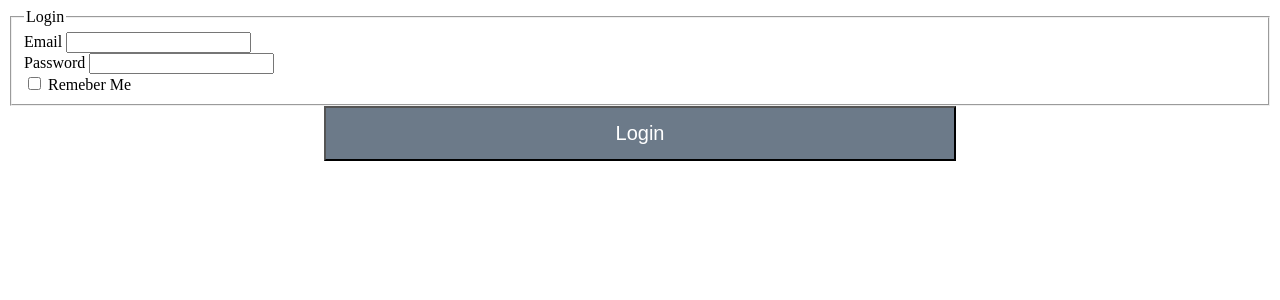
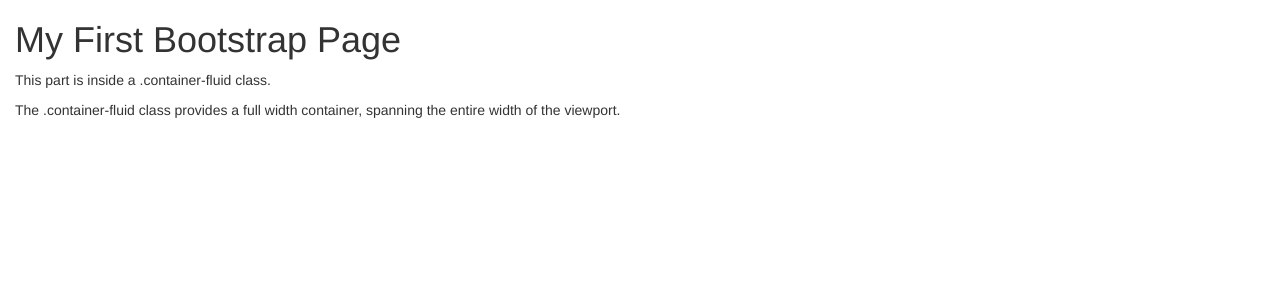
Before and after one commit to jalynoh/Signal-Way, a Flask app: page / in a window 1280 px wide. Shown: the top 300 px of the page. Run offline with Flask 2, Linux system fonts and the light colour scheme; some libraries are stand-ins or nearby versions.

Commit message:
bootstrap attempt

```diff
--- a/signalapp/routes.py
+++ b/signalapp/routes.py
@@ -28,7 +28,7 @@ def login():
 		else:
 			flash('Login unsuccessful. Please check email and password')
 
-	return (render_template('login.html', form=form))
+	return (render_template('login2.html', form=form))
 
 # Logout
 @app.route("/logout")
@@ -87,7 +87,7 @@ def send_invite_email(user):
 @app.route("/user_creation/<token>", methods=['GET', 'POST'])
 def invited_creation(token):
 	if current_user.is_authenticated:
-		return (redirect(url_for('logout')))
+		logout_user()
 
 	user = User.verify_invite_token(token)
 
--- a/signalapp/static/styles/main.css
+++ b/signalapp/static/styles/main.css
@@ -7,6 +7,7 @@
 /* The navigation bar */
 .navbar {
     overflow: hidden;
+    font-size: 100%;
     background-color: #333;
     position: fixed; /* Set the navbar to fixed position */
     top: 0; /* Position the navbar at the top of the page */
@@ -51,7 +52,7 @@
 .sidenav a {
     padding: 6px 8px 6px 16px;
     text-decoration: none;
-    font-size: 25px;
+    font-size: 100%;
     color: #818181;
     display: block;
 }
--- /dev/null
+++ b/signalapp/templates/login2.html
@@ -0,0 +1,19 @@
+<!DOCTYPE html>
+<html lang="en">
+  <head>
+    <meta charset="utf-8">
+    <meta name="viewport" content="width=device-width, initial-scale=1">
+    <!-- Bootstrap pre-loads -->
+    <link rel="stylesheet" href="https://maxcdn.bootstrapcdn.com/bootstrap/3.3.7/css/bootstrap.min.css">
+    <script src="https://ajax.googleapis.com/ajax/libs/jquery/3.3.1/jquery.min.js"></script>
+    <script src="https://maxcdn.bootstrapcdn.com/bootstrap/3.3.7/js/bootstrap.min.js"></script>
+    <title>Signal Way - Login</title>
+  </head>
+  <body>
+    <div class="container-fluid">
+	  <h1>My First Bootstrap Page</h1>
+	  <p>This part is inside a .container-fluid class.</p>
+	  <p>The .container-fluid class provides a full width container, spanning the entire width of the viewport.</p>
+	</div>
+  </body>
+</html>
```
Also changed, not shown: signalapp/site.db.
